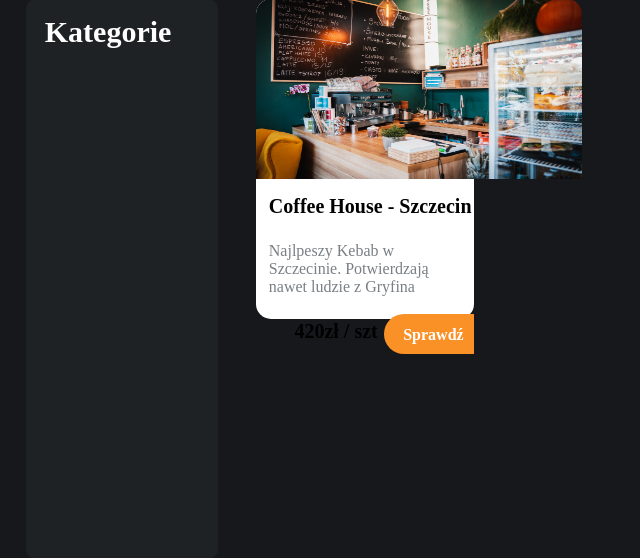
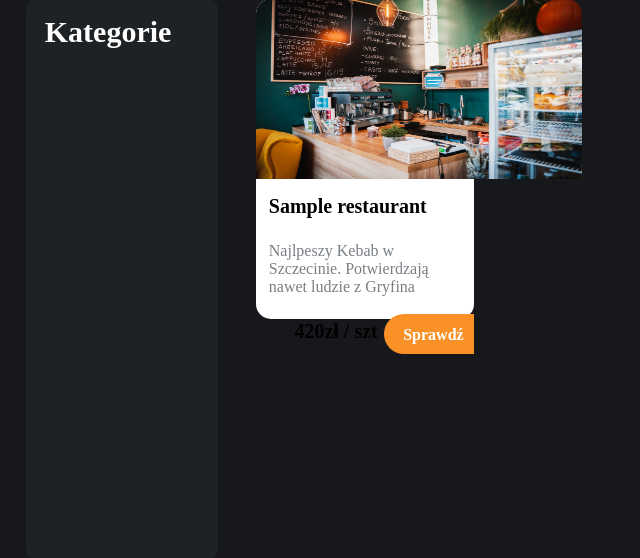
Before and after one commit to mzielecki/Smaki_szczecina, a Django app: page /restaurants_list in a window 1280 px wide. Shown: the part 169-727 px from the top of the page, without its empty margins (0-640 px from the left). Run offline with Django 3.2, Linux system fonts and the light colour scheme; tables that the repository leaves empty hold one stand-in row (values such as "Sample post"); some libraries are stand-ins or nearby versions.

Commit message:
add restaurants to views

```diff
--- a/tastery/app/templates/restaurants.html
+++ b/tastery/app/templates/restaurants.html
@@ -36,13 +36,16 @@
 
 
             <div class="right_panel_list">
-                <div class="prototype_restaurantBox">
-                    <div class="restaurant_img"><img src="{% static 'img/fb-42.jpg' %}" width="326" height="180"/></div>
-                    <div class="restaurant_name">Coffee House - Szczecin</div>
-                    <div class="restaurant_content">Najlpeszy Kebab w Szczecinie. Potwierdzają nawet ludzie z Gryfina</div>
+                {% for restaurant in restaurants %}
+                    <div class="prototype_restaurantBox">
+                     <div class="restaurant_img"><img src="{% static 'img/fb-42.jpg' %}" width="326" height="180"/></div>
+                     <div class="restaurant_name">{{ restaurant.name }}</div>
+                      <div class="restaurant_content">Najlpeszy Kebab w Szczecinie. Potwierdzają nawet ludzie z Gryfina</div>
                     <div class="restaurant_cost">420zł / szt</div>
                     <div class="restaurant_check_button">Sprawdź</div>
-                </div>
+                    </div>
+                 {% endfor %}
+
             </div>
 
 
--- a/tastery/app/views.py
+++ b/tastery/app/views.py
@@ -1,15 +1,23 @@
 from django.http import HttpRequest, HttpResponse
 from django.shortcuts import render
+
+from .models import Restaurant
 
 
 def index(request: HttpRequest) -> HttpResponse:
 
-    return render(request, 'index.html')
+    all_restaurants = Restaurant.objects.all()
+    return render(request, 'index.html', {
+        'restaurants': all_restaurants
+    })
 
 
 def restaurants(request: HttpRequest) -> HttpResponse:
 
-    return render(request, 'restaurants.html')
+    all_restaurants = Restaurant.objects.order_by()
+    return render(request, 'restaurants.html', {
+        'restaurants': all_restaurants
+    })
 
 
 def gallery(request: HttpRequest) -> HttpResponse:
```
